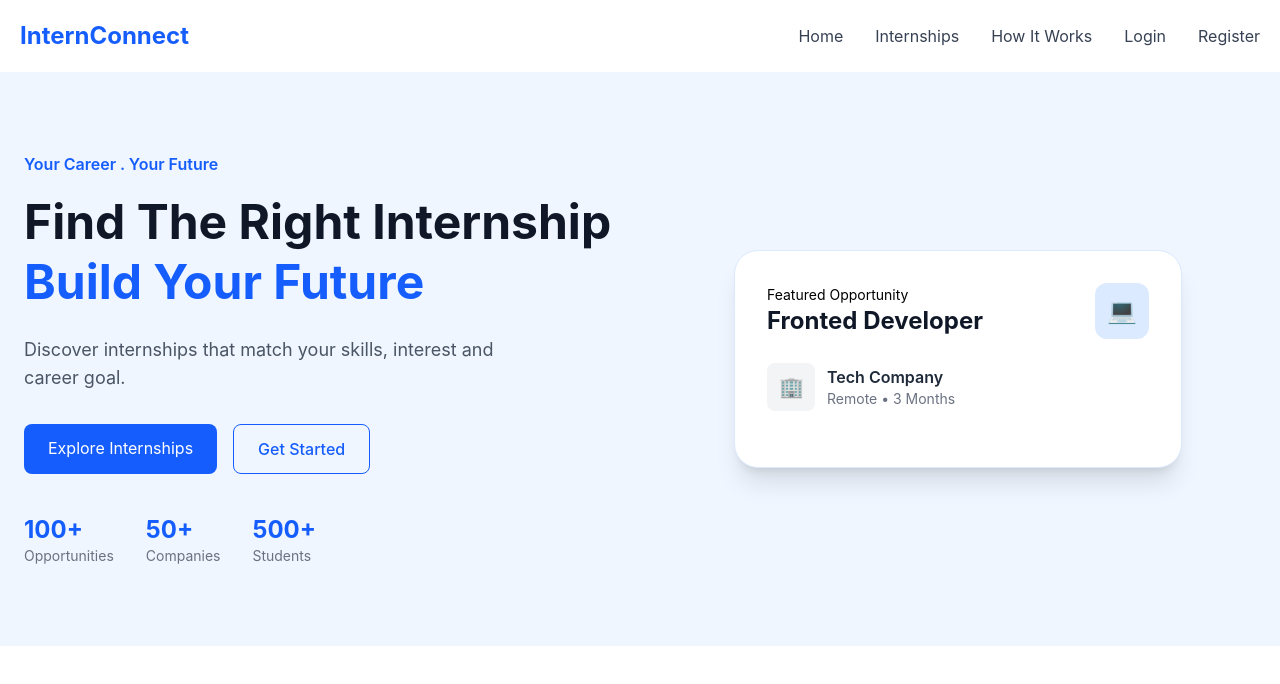
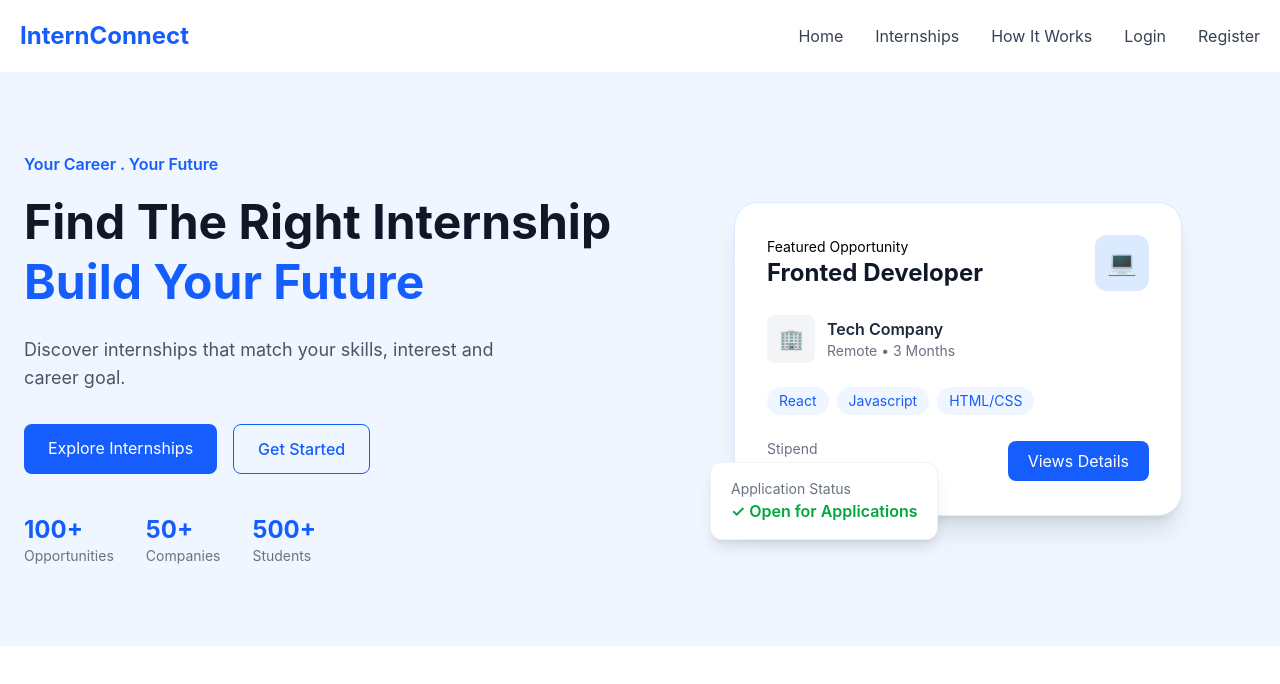
Before and after one commit to Anshu-webdev13/InterenConnect-Project, a React (Vite) app in the folder internconnect/: page / in a window 1280 px wide. Shown: the top 684 px of the page. Built offline with nearby package versions, Linux system fonts and the light colour scheme.

Commit message:
Modify home page

```diff
--- a/internconnect/src/pages/Home.jsx
+++ b/internconnect/src/pages/Home.jsx
@@ -65,18 +65,40 @@ const Home = () => {
                   🏢
                 </div>
                 <div>
-
-                  <p className="font-semibold text-gray-800">
-
-                    Tech Company
-                  </p>
-                  <p className="text-sm text-gray-500">
-
-                    Remote • 3 Months
-                  </p>
+                  <p className="font-semibold text-gray-800">Tech Company</p>
+                  <p className="text-sm text-gray-500">Remote • 3 Months</p>
                 </div>
               </div>
 
+              <div className="flex flex-wrap gap-2 mb-6">
+                <span className="bg-blue-50 text-blue-600 px-3 py-1 rounded-full text-sm">
+                  React
+                </span>
+                <span className="bg-blue-50 text-blue-600 px-3 py-1 rounded-full text-sm">
+                  Javascript
+                </span>
+                <span className="bg-blue-50 text-blue-600 px-3 py-1 rounded-full text-sm">
+                  HTML/CSS
+                </span>
+              </div>
+
+              <div className="flex items-center justify-between">
+                <div>
+                  <p className="text-sm text-gray-500">Stipend</p>
+                  <p className="font-bold text-gray-900">₹10,000 / month</p>
+                </div>
+
+                <button className="bg-blue-600 text-white px-5 py-2 rounded-lg hover:bg-blue-700 transition">
+                  Views Details
+                </button>
+              </div>
+            </div>
+
+            <div className="absolute -bottom-6 -left-6 bg-white rounded-xl shadow-lg px-5 py-4 border border-gray-100">
+              <p className="text-sm text-gray-500">Application Status</p>
+              <p className="text-green-600 font-semibold">
+                ✓ Open for Applications
+              </p>
             </div>
           </div>
         </div>
```
